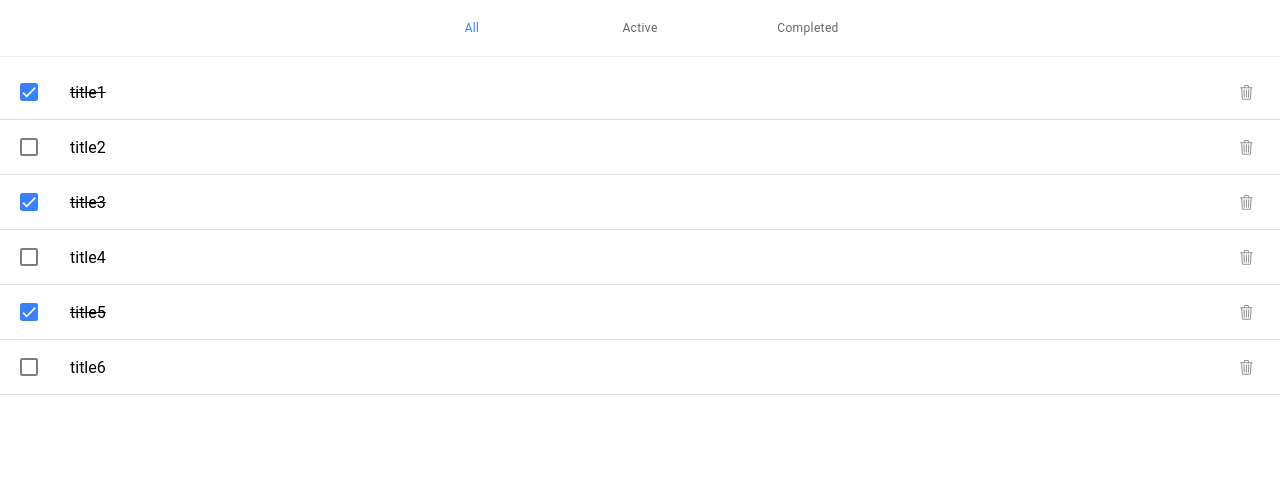
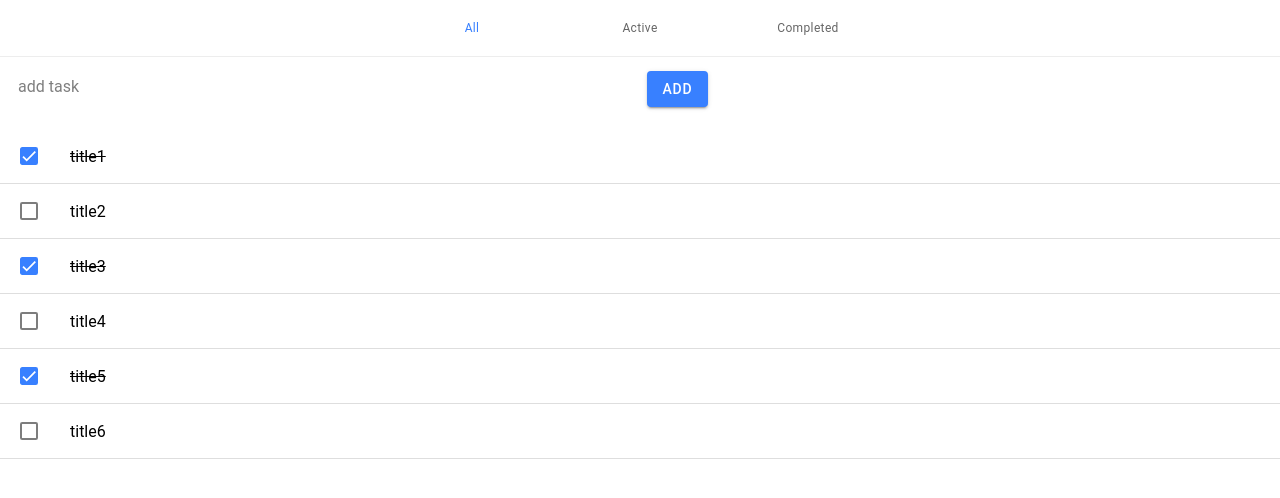
Before and after one commit to hatasa-org/devchallenges-Todo-app, a React (Create React App) app: page /all in a window 1280 px wide. Shown: the top 498 px of the page. Built offline with nearby package versions, Linux system fonts and the light colour scheme.

Commit message:
add function of adding tasks

```diff
--- a/src/pages/All/index.js
+++ b/src/pages/All/index.js
@@ -6,13 +6,15 @@ import {
   IonList,
   IonItem,
   IonLabel,
-  IonIcon,
   IonButton,
+  IonGrid,
+  IonRow,
+  IonCol,
+  IonInput,
 } from "@ionic/react";
-import { trashOutline } from "ionicons/icons";
 
 const All = () => {
-  const [tasks, setTasks] = useState([
+  var [tasks, setTasks] = useState([
     { title: "title1", isCompleted: true },
     { title: "title2", isCompleted: false },
     { title: "title3", isCompleted: true },
@@ -20,12 +22,6 @@ const All = () => {
     { title: "title5", isCompleted: true },
     { title: "title6", isCompleted: false },
   ]);
-  // const [tasks, setTasks] = useState([])
-  // useEffect(()=> {
-  //   if("tasks" in localStorage){
-  //     setTasks(JSON.parse(localStorage.getItem("tasks")))
-  //   }
-  // },[])
 
   const toggleIsCompleted = (i) => {
     const tmp = JSON.parse(JSON.stringify(tasks));
@@ -37,21 +33,34 @@ const All = () => {
     // });
   };
 
-  const deleteTask = (i) => {
-    const tmp = JSON.parse(JSON.stringify(tasks));
-    tmp.splice(i, 1);
-    setTasks(tmp);
-  };
-
-  const deleteAllTask = () => {
-    const tmp = JSON.parse(JSON.stringify(tasks));
-    const afterDelete = tmp.filter((task) => !task.isCompleted);
-    setTasks(afterDelete);
-  };
-
+  const newTask = { title: "", isCompleted: false };
   return (
     <IonPage>
       <IonContent>
+        <IonGrid>
+          <IonRow>
+            <IonCol>
+              <IonInput
+                onIonChange={(e) => {
+                  newTask.title = e.detail.value;
+                }}
+                placeholder="add task"
+              />
+            </IonCol>
+            <IonCol>
+              <IonButton
+                onClick={() => {
+                  if (newTask.title !== "") {
+                    tasks.push(newTask);
+                    setTasks(JSON.parse(JSON.stringify(tasks)));
+                  }
+                }}
+              >
+                add
+              </IonButton>
+            </IonCol>
+          </IonRow>
+        </IonGrid>
         <IonList>
           {tasks.map(({ title, isCompleted }, i) => {
             return (
@@ -71,19 +80,6 @@ const All = () => {
                     toggleIsCompleted(i);
                   }}
                 />
-                <IonButton
-                  fill="clear"
-                  onClick={() => {
-                    deleteTask(i);
-                  }}
-                  color="medium"
-                >
-                  <IonIcon
-                    slot="end"
-                    icon={trashOutline}
-                    style={{ margin: "auto 0" }}
-                  />
-                </IonButton>
               </IonItem>
             );
           })}
```
